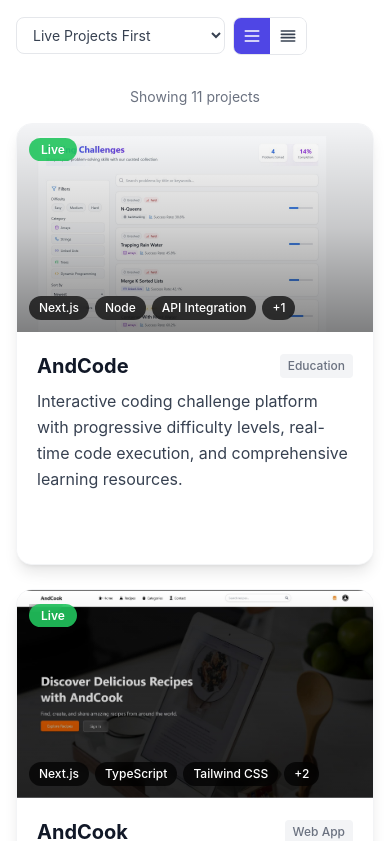
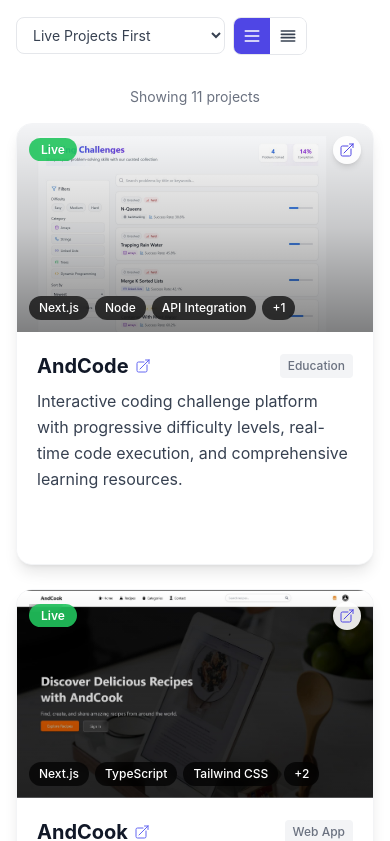
Before and after one commit to SetFodi/MyPortfolio, a Next.js app: page /projects in a window 390 px wide. Shown: the part 789-1630 px from the top of the page. Built offline with nearby package versions, Linux system fonts and the light colour scheme.

Commit message:
projects clickable for mobile

```diff
--- a/pages/projects.js
+++ b/pages/projects.js
@@ -631,6 +631,23 @@ export default function Projects() {
                       <div className="block h-full rounded-2xl overflow-hidden bg-white dark:bg-gray-900 shadow-lg hover:shadow-2xl dark:shadow-gray-900/30 dark:hover:shadow-indigo-500/10 border border-gray-100 dark:border-gray-800 hover:border-indigo-300 dark:hover:border-indigo-800/50 transition-all duration-300 transform">
                         {/* Project Image */}
                         <div className="relative h-52 sm:h-60 md:h-64 overflow-hidden">
+                          {/* Mobile tap overlay - makes entire image clickable */}
+                          {isMobile && (
+                            <>
+                              <a
+                                href={project.link}
+                                target="_blank"
+                                rel="noopener noreferrer"
+                                className="absolute inset-0 z-20"
+                                aria-label={`View ${project.title} project`}
+                              />
+                              {/* Visual indicator for mobile users */}
+                              <div className="absolute top-3 right-3 z-10 bg-white/90 dark:bg-gray-900/90 p-1.5 rounded-full shadow-md">
+                                <ArrowTopRightOnSquareIcon className="w-4 h-4 text-indigo-600 dark:text-indigo-400" />
+                              </div>
+                            </>
+                          )}
+
                           <div className="h-full w-full">
                             <div
                               className="w-full h-full bg-cover bg-center transition-transform duration-700"
@@ -689,9 +706,21 @@ export default function Projects() {
                         {/* Content */}
                         <div className="p-5 sm:p-6 bg-white dark:bg-gray-900 h-full flex flex-col">
                           <div className="flex items-center justify-between mb-2">
-                            <h3 className="text-xl sm:text-2xl font-bold text-gray-900 dark:text-gray-100 group-hover:text-indigo-600 dark:group-hover:text-indigo-400 transition-colors duration-300">
-                              {project.title}
-                            </h3>
+                            {isMobile ? (
+                              <a
+                                href={project.link}
+                                target="_blank"
+                                rel="noopener noreferrer"
+                                className="text-xl sm:text-2xl font-bold text-gray-900 dark:text-gray-100 group-hover:text-indigo-600 dark:group-hover:text-indigo-400 transition-colors duration-300 flex items-center"
+                              >
+                                {project.title}
+                                <ArrowTopRightOnSquareIcon className="w-4 h-4 ml-1.5 text-indigo-500 dark:text-indigo-400" />
+                              </a>
+                            ) : (
+                              <h3 className="text-xl sm:text-2xl font-bold text-gray-900 dark:text-gray-100 group-hover:text-indigo-600 dark:group-hover:text-indigo-400 transition-colors duration-300">
+                                {project.title}
+                              </h3>
+                            )}
                             <span className="text-xs font-medium text-gray-500 dark:text-gray-400 bg-gray-100 dark:bg-gray-800 px-2 py-1 rounded">
                               {project.category}
                             </span>
```
